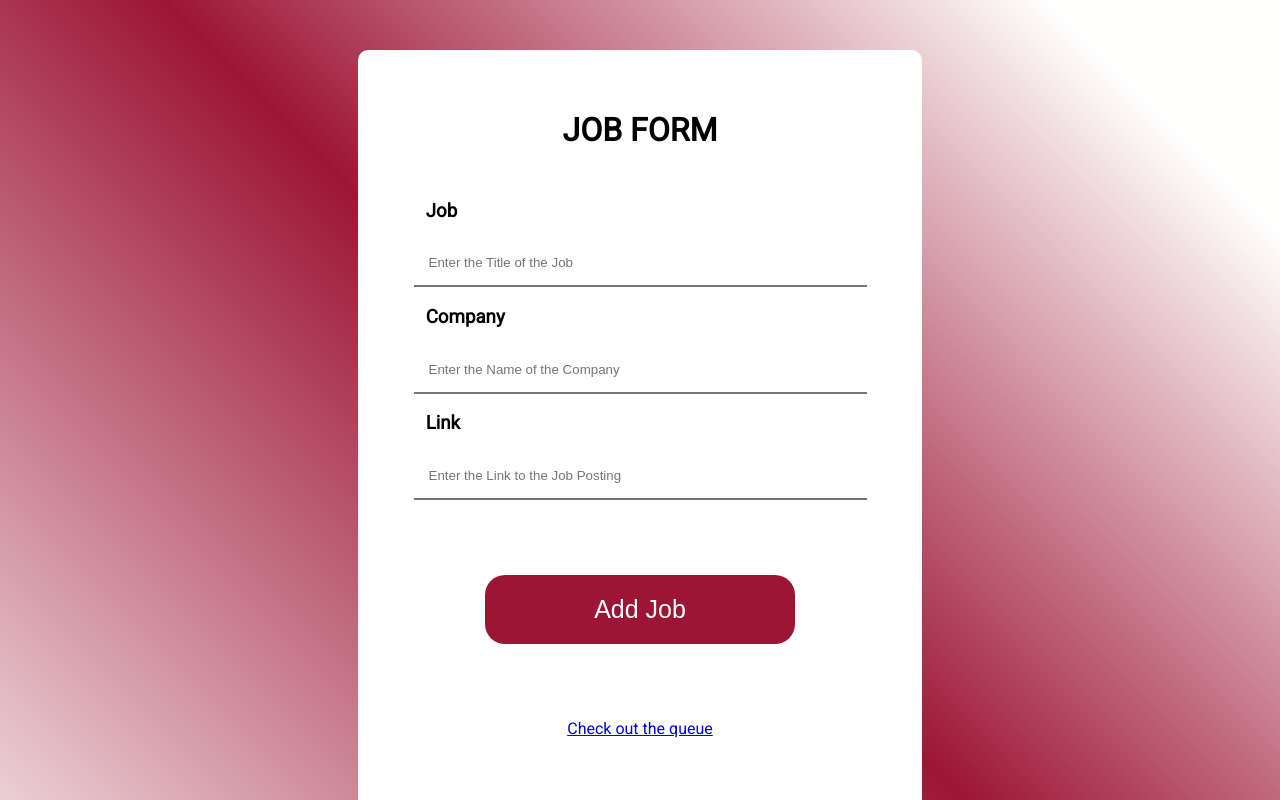
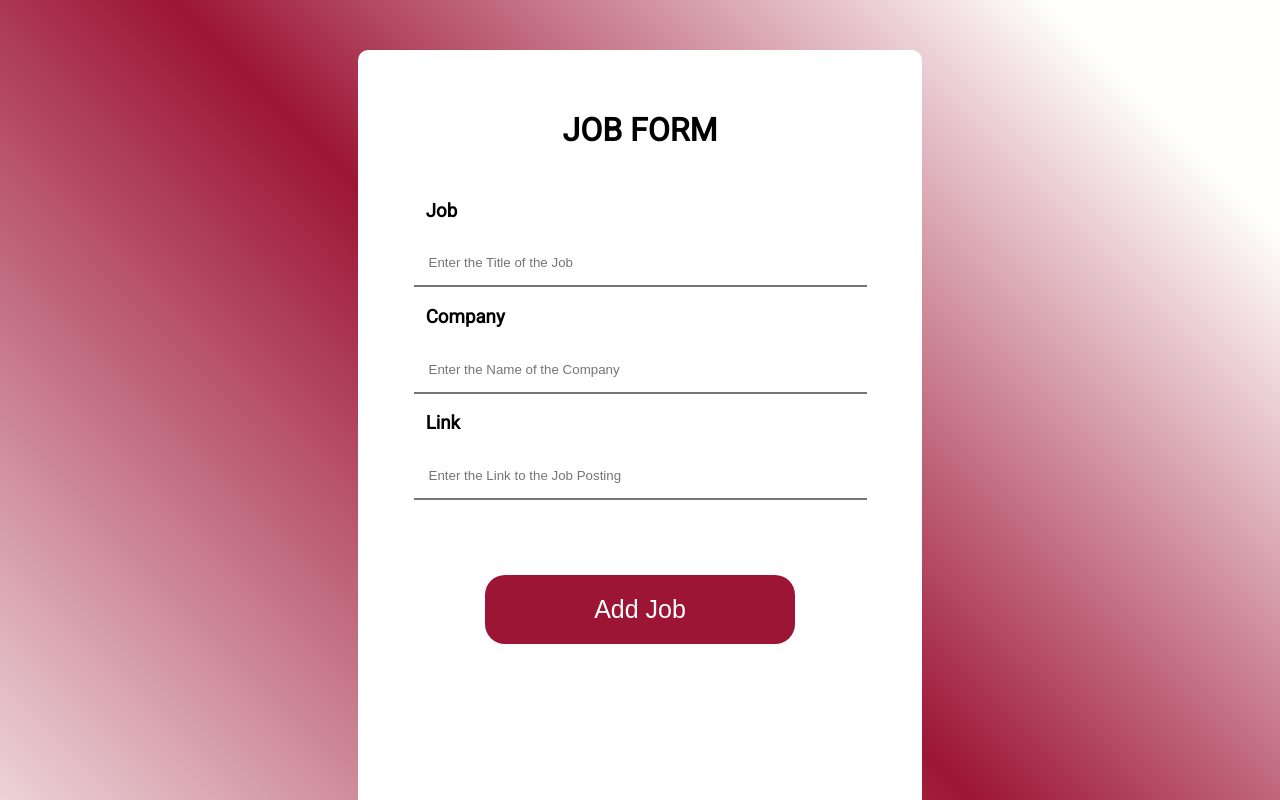
Before and after one commit to kleetot/DevOps, a plain HTML site: page index.html in a window 1280 px wide. Shown: the top 800 px of the page. Drawn offline with nearby package versions, Linux system fonts and the light colour scheme; no server answers.

Commit message:
Update index.html

```diff
--- a/index.html
+++ b/index.html
@@ -153,7 +153,7 @@ function SubForm() {
   <div id="buttonBreak">
         <button onclick="SubForm()">  Add Job </button>
     </div>
-    <a href="display.html" target="_blank"> Check out the queue </a>
+
 </div>
 </body>
 
```
